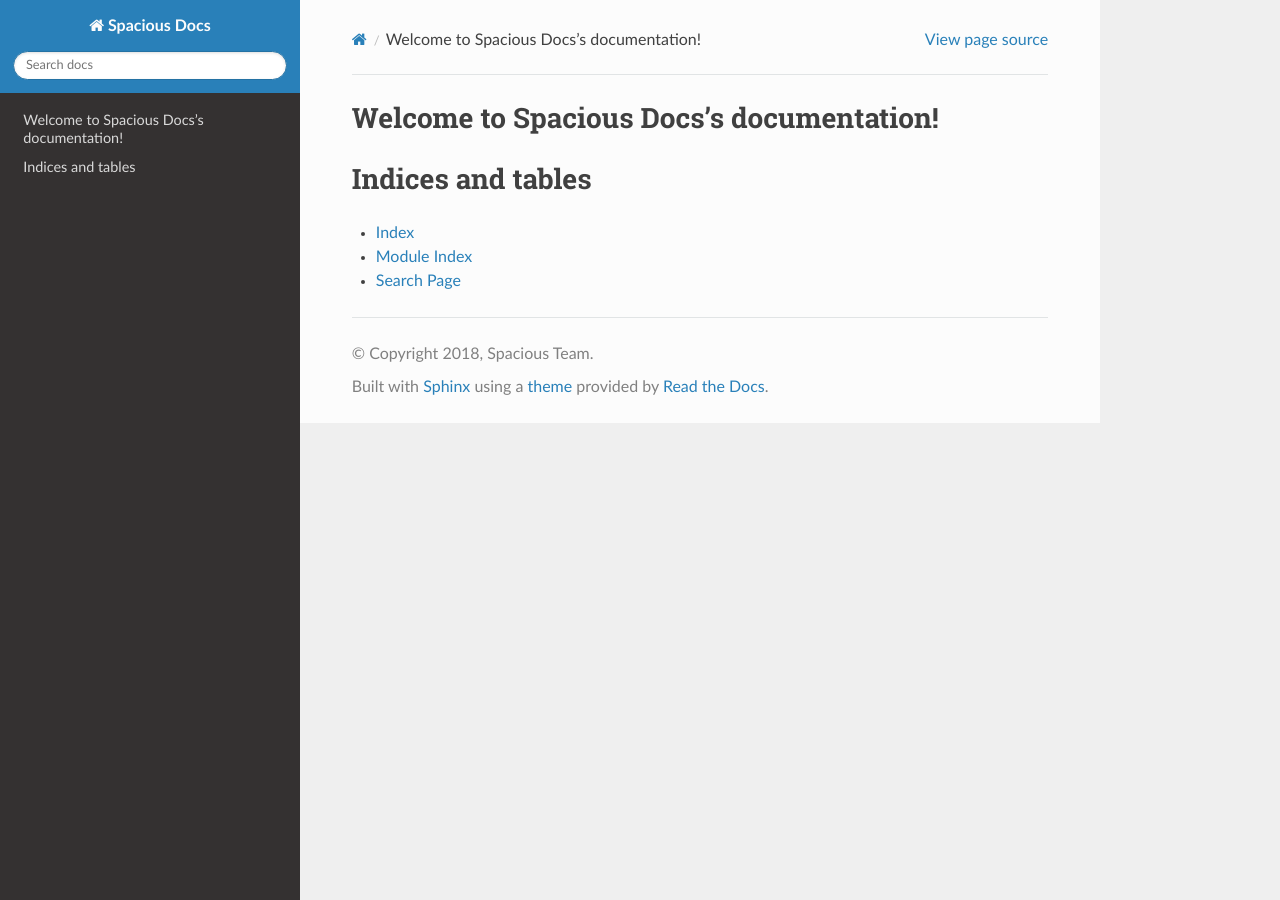
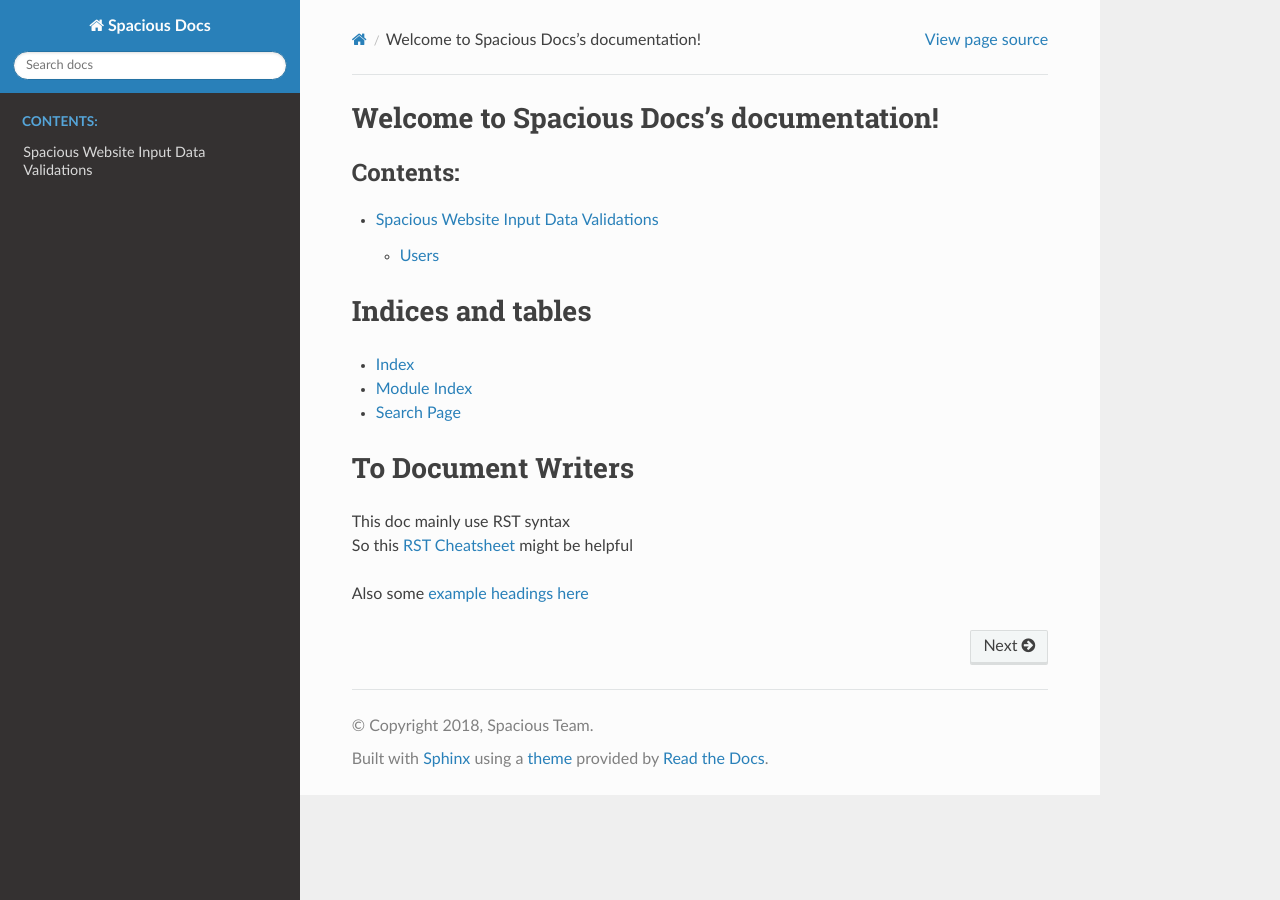
Before and after one commit to Spacious-International/spacious-readthedocs, a Sphinx documentation site: the page built from docs/index.rst, in a window 1280 px wide. Built offline with Sphinx 7.4.7 and the Read the Docs theme 2.0.0, drawn with Linux system fonts in a browser that asks for light colours.

Commit message:
Add some meaningful content

```diff
--- a/docs/index.rst
+++ b/docs/index.rst
@@ -10,6 +10,7 @@ Welcome to Spacious Docs's documentation!
    :maxdepth: 2
    :caption: Contents:
 
+   business_logic/spacious_website/input_data_validations
 
 
 Indices and tables
@@ -18,3 +19,12 @@ Indices and tables
 * :ref:`genindex`
 * :ref:`modindex`
 * :ref:`search`
+
+
+To Document Writers
+===================
+
+| This doc mainly use RST syntax
+| So this `RST Cheatsheet <https://github.com/ralsina/rst-cheatsheet/blob/master/rst-cheatsheet.rst>`_ might be helpful
+|
+| Also some `example headings here <https://documentation-style-guide-sphinx.readthedocs.io/en/latest/style-guide.html#headings>`_
```
Also changed, not shown: docs/business_logic/spacious_website/input_data_validations.rst (added, +33 -0 lines).
